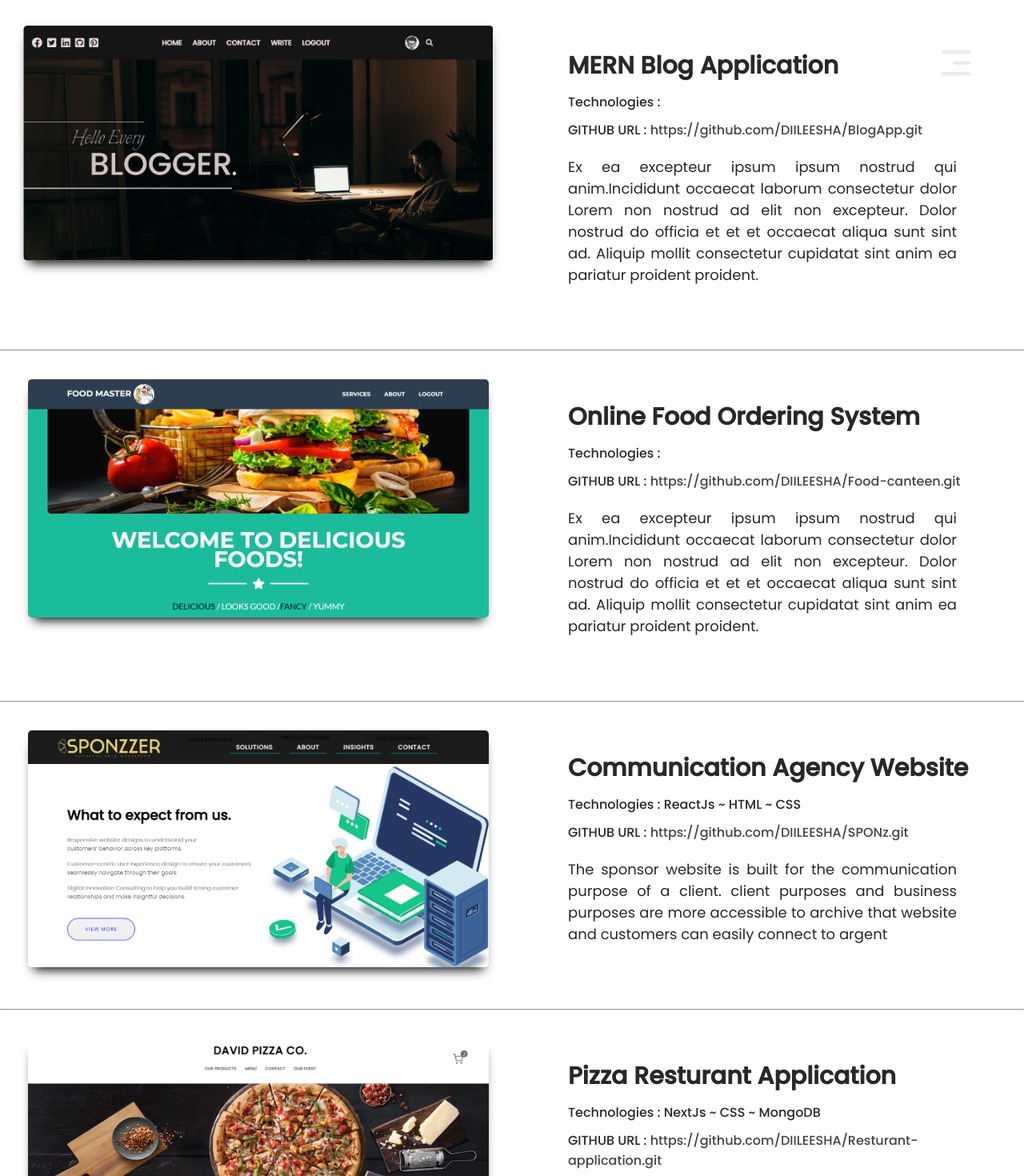
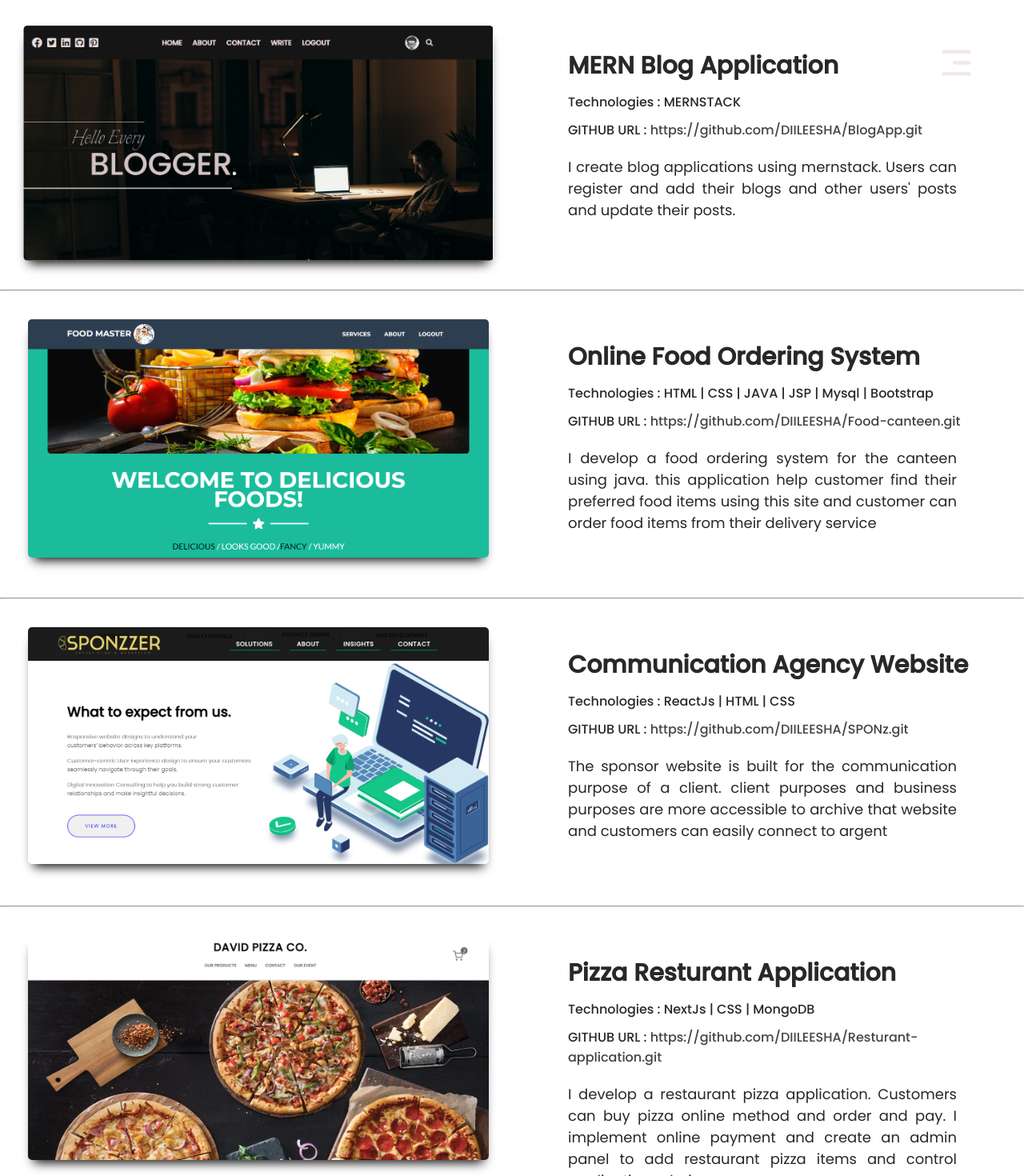
Before and after one commit to DIILEESHA/happy3, a React (Create React App) app: page /project in a window 1280 px wide. Shown: the top 1470 px of the page at 80% size. Built offline with nearby package versions, Linux system fonts and the light colour scheme.

Commit message:
add project details

```diff
--- a/src/components/project/Data.js
+++ b/src/components/project/Data.js
@@ -6,30 +6,46 @@ import React from "react";
 const Data = [
   {
     title: "MERN Blog Application",
-    github: <a style={{color:"#444",cursor:"pointer"}}>https://github.com/DIILEESHA/BlogApp.git</a>,
-    name: "Ex ea excepteur ipsum ipsum nostrud qui anim.Incididunt occaecat laborum consectetur dolor Lorem non nostrud ad elit non excepteur. Dolor nostrud do officia et et et occaecat aliqua sunt sint ad. Aliquip mollit consectetur cupidatat sint anim ea pariatur proident proident.",
-  tec : "",
+    github: (
+      <a style={{ color: "#444", cursor: "pointer" }}>
+        https://github.com/DIILEESHA/BlogApp.git
+      </a>
+    ),
+    name: "I create blog applications using mernstack. Users can register and add their blogs and other users' posts and update their posts. ",
+    tec: "MERNSTACK",
     img: get,
   },
   {
     title: "Online Food Ordering System",
-    github: <a style={{color:"#444",cursor:"pointer"}}>https://github.com/DIILEESHA/Food-canteen.git</a>,
-    name: "Ex ea excepteur ipsum ipsum nostrud qui anim.Incididunt occaecat laborum consectetur dolor Lorem non nostrud ad elit non excepteur. Dolor nostrud do officia et et et occaecat aliqua sunt sint ad. Aliquip mollit consectetur cupidatat sint anim ea pariatur proident proident.",
-  tec : "",
+    github: (
+      <a style={{ color: "#444", cursor: "pointer" }}>
+        https://github.com/DIILEESHA/Food-canteen.git
+      </a>
+    ),
+    name: "I develop a food ordering system for the canteen using java. this application help customer find their preferred food items using this site and customer can order food items from their delivery service ",
+    tec: "HTML | CSS | JAVA | JSP | Mysql | Bootstrap",
     img: java1,
   },
   {
     title: "Communication Agency Website",
-    github: <a style={{color:"#444",cursor:"pointer"}}>https://github.com/DIILEESHA/SPONz.git</a>,
+    github: (
+      <a style={{ color: "#444", cursor: "pointer" }}>
+        https://github.com/DIILEESHA/SPONz.git
+      </a>
+    ),
     name: "The sponsor website is built for the communication purpose of a client. client purposes and business purposes are more accessible to archive that website and customers can easily connect to argent",
-    tec : "ReactJs ~ HTML ~ CSS ",
+    tec: "ReactJs | HTML | CSS ",
     img: web1,
   },
   {
     title: "Pizza Resturant Application",
-    github: <a style={{color:"#444",cursor:"pointer"}}>https://github.com/DIILEESHA/Resturant-application.git</a>,
+    github: (
+      <a style={{ color: "#444", cursor: "pointer" }}>
+        https://github.com/DIILEESHA/Resturant-application.git
+      </a>
+    ),
     name: "I develop a restaurant pizza application. Customers can buy pizza online method and order and pay.  I implement online payment and create an admin panel to add restaurant pizza items and control application admin usage",
-    tec : "NextJs ~ CSS  ~ MongoDB",
+    tec: "NextJs | CSS | MongoDB",
     img: pizza,
   },
 ];
```
